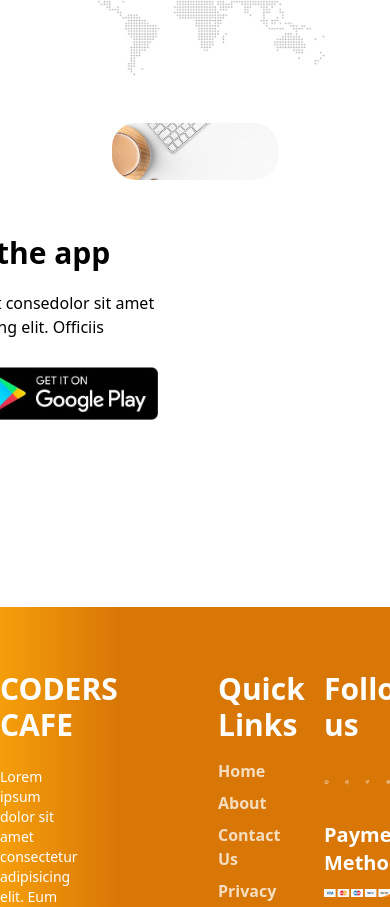
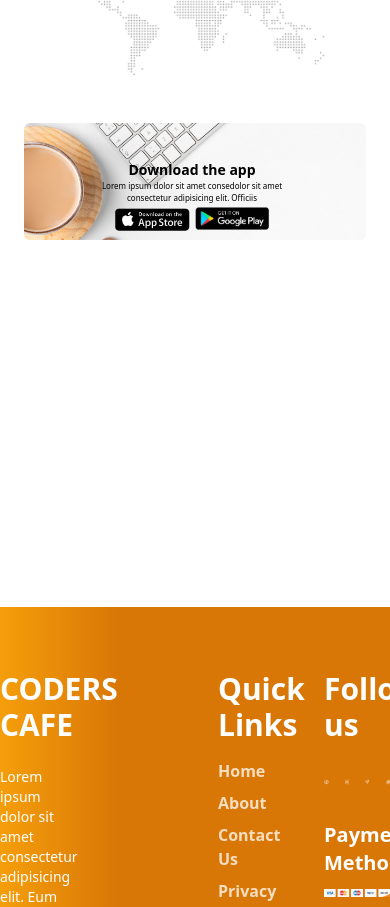
Before and after one commit to michael-020/coders-cafe, a Next.js app: page / in a window 390 px wide. Shown: the part 2600-3507 px from the top of the page. Built offline with nearby package versions, Linux system fonts and the light colour scheme.

Commit message:
added responsiveness to download card component

```diff
--- a/app/components/DownloadCard.tsx
+++ b/app/components/DownloadCard.tsx
@@ -20,13 +20,13 @@ const upwardAnimationVariant = {
 const DownloadCard = () => {
   return (
     <div className='h-[444px] w-screen  rounded-lg relative'>
-      <div className='grid place-content-center px-28 rounded-lg'>
-        <img src='coffee-cover.png'  className='object-contain rounded-3xl' />
+      <div className='sm:grid sm:place-content-center sm:px-28 px-6 rounded-lg'>
+        <img src='coffee-cover.png'  className='object-contain md:rounded-3xl rounded-md w-96 sm:w-[50rem] 2xl:w-[80rem] ' />
       </div>
       {/* download section */}
-      <div className='w-96 absolute top-28 right-56 flex flex-col gap-5'>
-        <div className='text-center flex flex-col gap-5'>
-          <motion.h3 className='font-bold text-3xl'
+      <div className='w-96 sm:absolute sm:top-2 lg:top-10 2xl:right-[44rem] 2xl:top-20 xl:right-[22rem] sm:right-36  flex-col items-center relative -top-20 sm:gap-5'>
+        <div className='text-center flex flex-col  md:gap-5'>
+          <motion.h3 className='font-bold sm:text-3xl text-sm 2xl:text-4xl '
 
             variants={upwardAnimationVariant}
             initial="hidden"
@@ -36,19 +36,20 @@ const DownloadCard = () => {
             variants={upwardAnimationVariant}
             initial="hidden"
             whileInView={"visible"}
+            className='text-[0.5rem] sm:text-base 2xl:text-lg '
           >Lorem ipsum dolor sit amet consedolor sit amet <br /> consectetur adipisicing elit. Officiis</motion.p>
         </div>
-        <motion.div className='grid grid-cols-2'
+        <motion.div className='md:grid md:grid-cols-2 2xl:mt-8 relative left-28 sm:left-0'
           variants={upwardAnimationVariant}
           initial="hidden"
           whileInView={"visible"}
 
         >
           <button>
-              <img src='app_store.png' />
+              <img src='app_store.png' className='w-20 sm:w-full  ' />
           </button>
           <button>
-              <img src="play_store.png" />
+              <img src="play_store.png" className='w-20 sm:w-full' />
           </button>
         </motion.div>
       </div>
```
